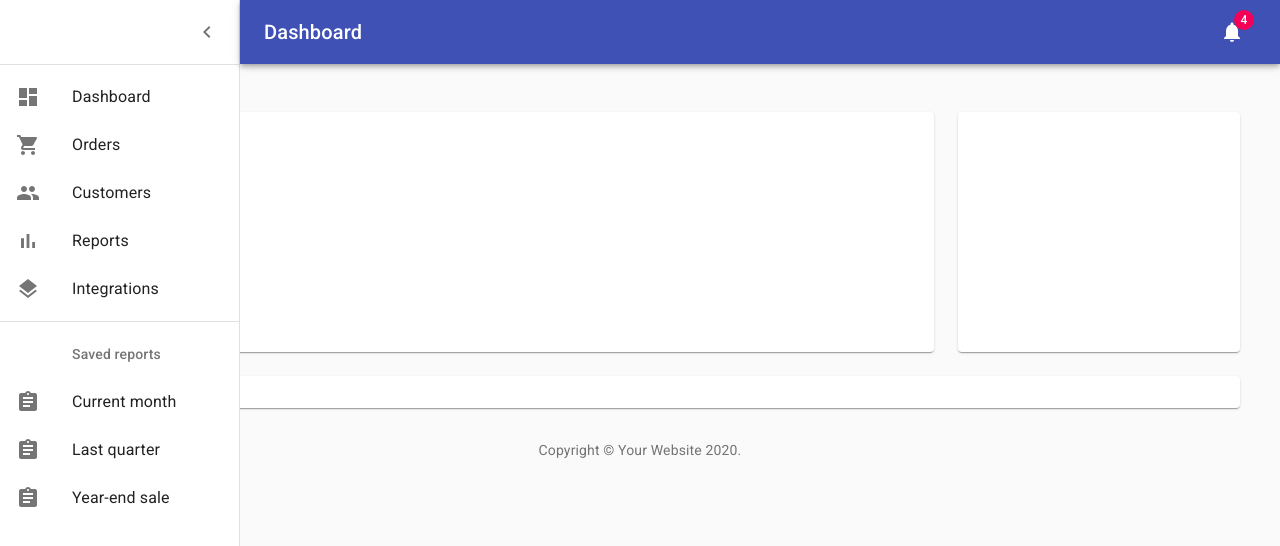
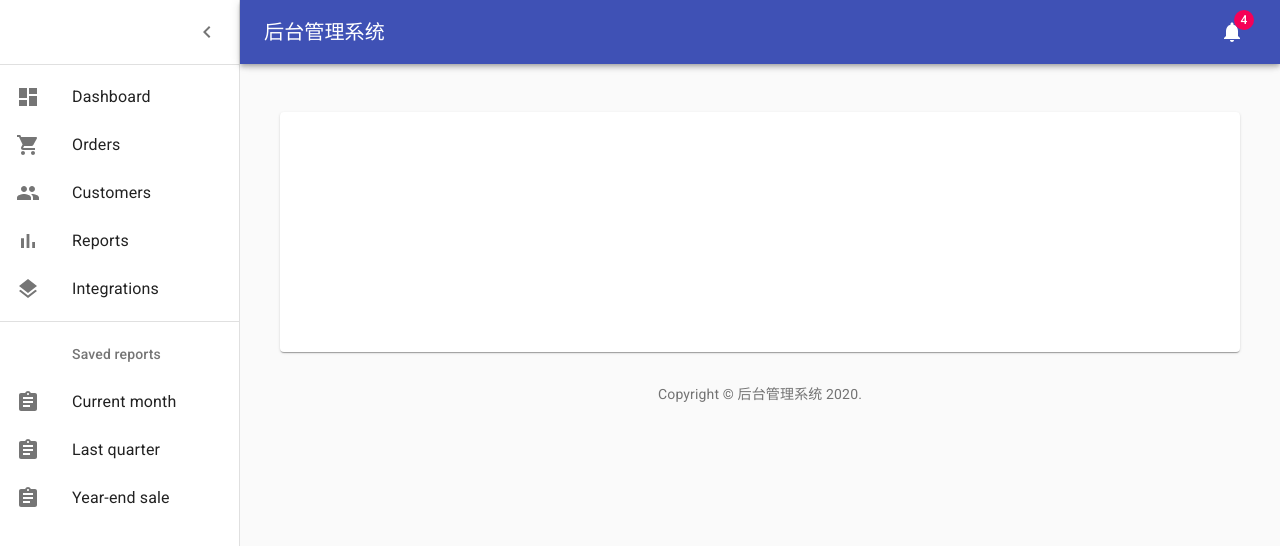
Before and after one commit to jianjustin/shadow-authorization-web, a React app: page /login in a window 1280 px wide. Both pictures are taken after a click on the button "SIGN IN". Shown: the top 546 px of the page. Built offline with nearby package versions, Linux system fonts and the light colour scheme.

Commit message:
优化admin页面

```diff
--- a/src/components/Copyright.js
+++ b/src/components/Copyright.js
@@ -7,8 +7,8 @@ function Copyright() {
     return (
       <Typography variant="body2" color="textSecondary" align="center">
         {'Copyright © '}
-        <Link color="inherit" href="https://material-ui.com/">
-          Your Website
+        <Link color="inherit" href="/">
+          后台管理系统
         </Link>{' '}
         {new Date().getFullYear()}
         {'.'}
--- a/src/views/Admin/AdminPage.js
+++ b/src/views/Admin/AdminPage.js
@@ -85,6 +85,7 @@ const useStyles = makeStyles((theme) => ({
     flexGrow: 1,
     height: '100vh',
     overflow: 'auto',
+    paddingLeft: `${drawerWidth}px`,
   },
   container: {
     paddingTop: theme.spacing(4),
@@ -101,7 +102,7 @@ const useStyles = makeStyles((theme) => ({
   },
 }));
 
-export default function Dashboard() {
+function Dashboard() {
   const classes = useStyles();
   const [open, setOpen] = React.useState(true);
   const handleDrawerOpen = () => {
@@ -127,7 +128,7 @@ export default function Dashboard() {
             <MenuIcon />
           </IconButton>
           <Typography component="h1" variant="h6" color="inherit" noWrap className={classes.title}>
-            Dashboard
+            后台管理系统
           </Typography>
           <IconButton color="inherit">
             <Badge badgeContent={4} color="secondary">
@@ -155,23 +156,10 @@ export default function Dashboard() {
       </Drawer>
       <main className={classes.content}>
         <div className={classes.appBarSpacer} />
-        <Container maxWidth="lg" className={classes.container}>
-          <Grid container spacing={3}>
-            {/* Chart */}
-            <Grid item xs={12} md={8} lg={9}>
+        <Container className={classes.container} maxWidth={false}>
+          <Grid container>
+            <Grid item xs={12} md={12} lg={12}>
               <Paper className={fixedHeightPaper}>
-
-              </Paper>
-            </Grid>
-            {/* Recent Deposits */}
-            <Grid item xs={12} md={4} lg={3}>
-              <Paper className={fixedHeightPaper}>
-
-              </Paper>
-            </Grid>
-            {/* Recent Orders */}
-            <Grid item xs={12}>
-              <Paper className={classes.paper}>
 
               </Paper>
             </Grid>
@@ -184,3 +172,5 @@ export default function Dashboard() {
     </div>
   );
 }
+
+export default Dashboard;
```
